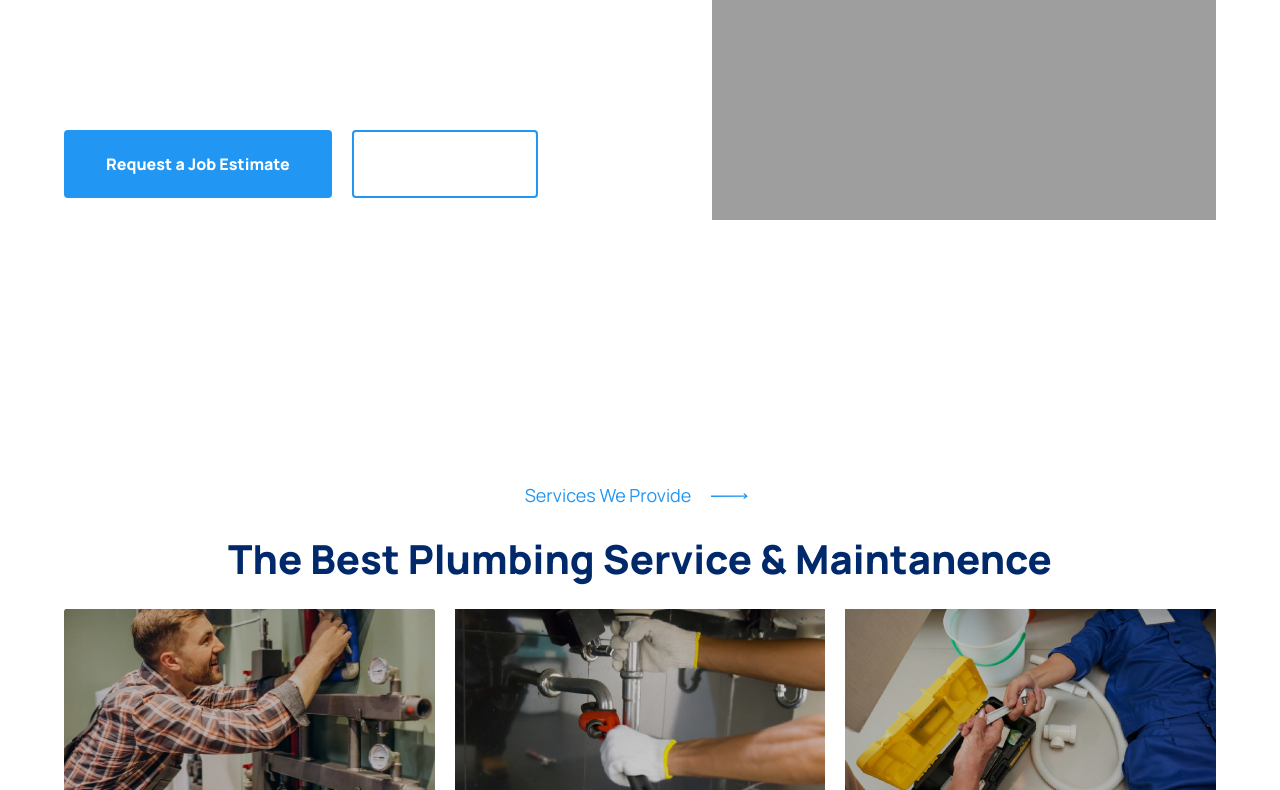
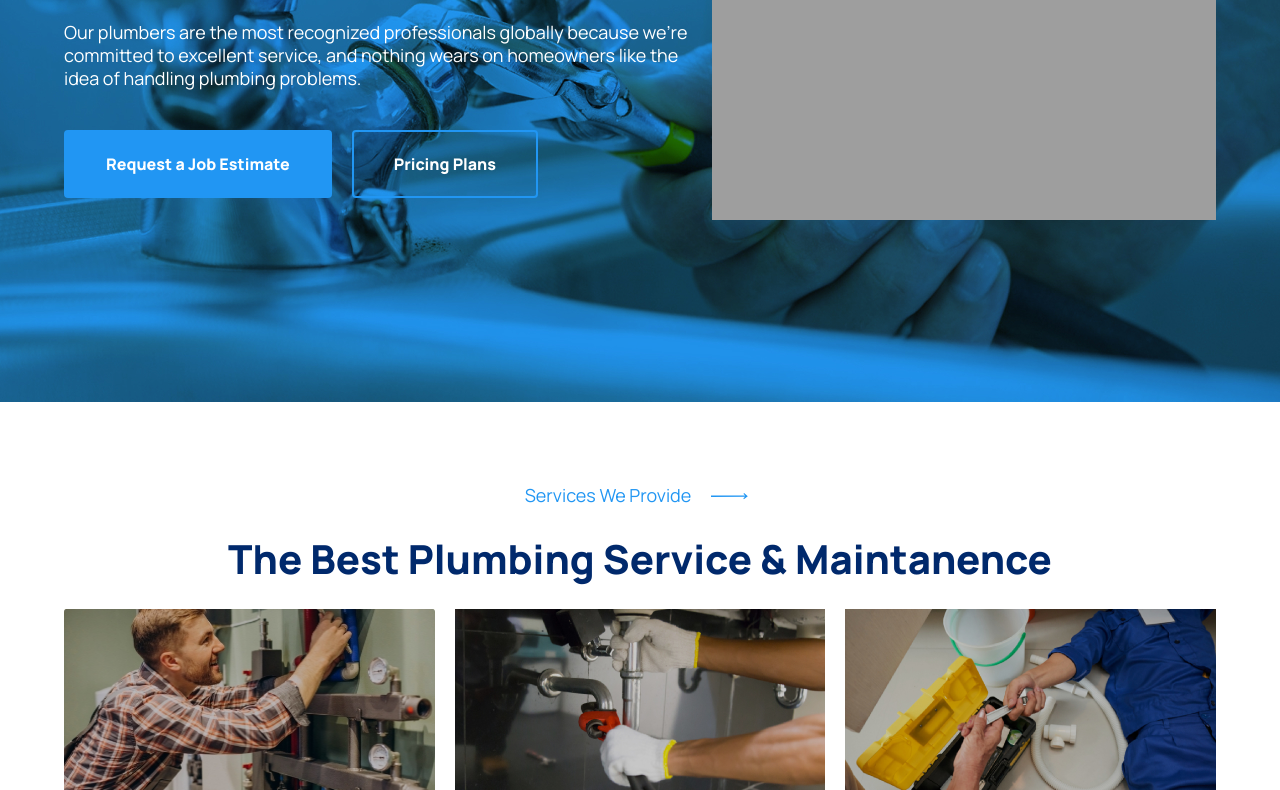
Before and after one commit to ShimaaAshraf2004/House-Fix-website, a website: page index.html in a window 1280 px wide. Shown: the part 277-1067 px from the top of the page. Drawn offline with nearby package versions, Linux system fonts and the light colour scheme; files that its build step writes are made by us from their sources; the site is published under a folder, as on GitHub Pages, so addresses that start at the root find nothing.

Commit message:
Update index.html

```diff
--- a/index.html
+++ b/index.html
@@ -76,7 +76,7 @@
     </header>
     <main>
       <!-- hero section -->
-      <section style="background-image:url('/images/hero-section.png')"  class="bg-no-repeat bg-center bg-cover min-h-[70vh]">
+      <section style="background-image:url('./images/hero-section.png')"  class="bg-no-repeat bg-center bg-cover min-h-[70vh]">
         <div class="my-container flex items-center justify-center flex-wrap gap-3">
           <article class="pt-10 laptop:pt-0 basis-[636px] text-white">
             <h1 class="max-[1184px]:text-center max-[1184px]:text-[40px] max-[1184px]:leading-10 max-[320px]:text-[32px] max-[320px]:mb-6 max-[320px]:leading-8  text-5xl font-extrabold leading-[58px] mb-10">Plumbing Experts Right at Your Doorstep</h1>
```
